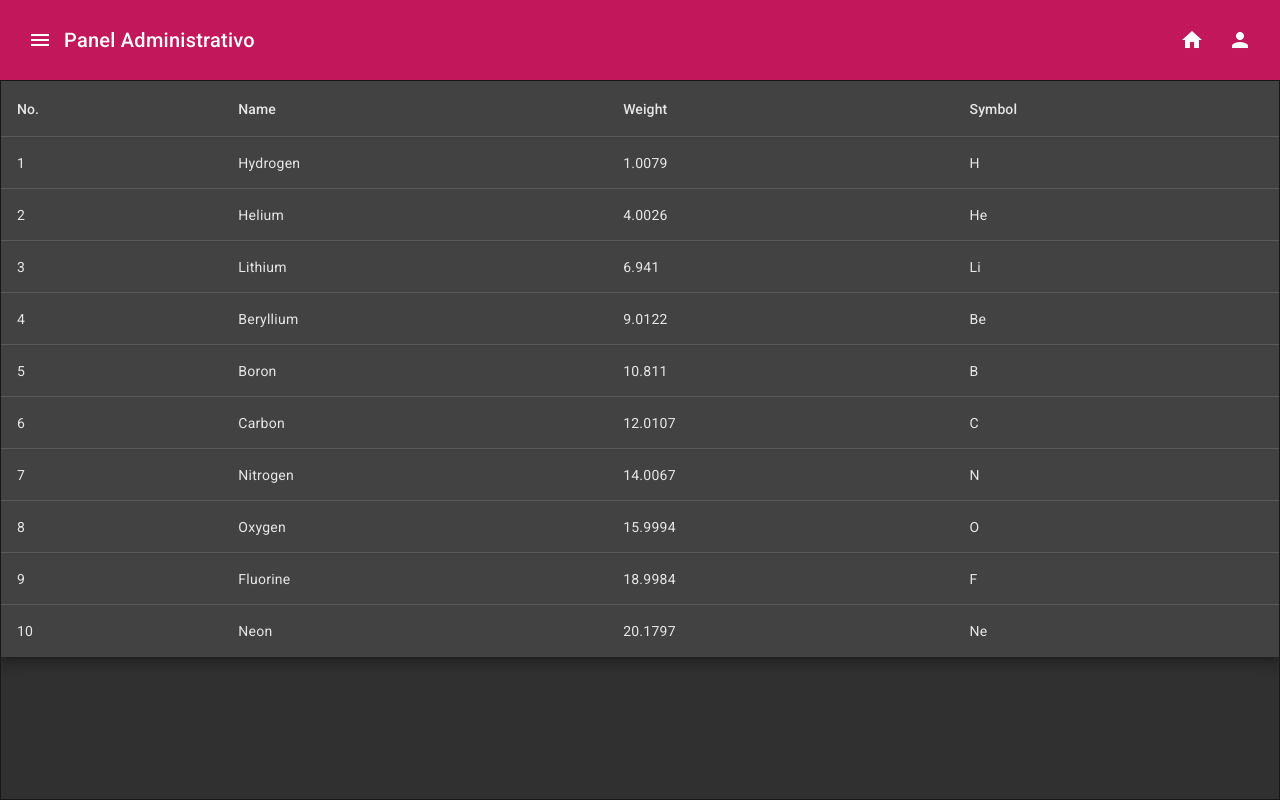
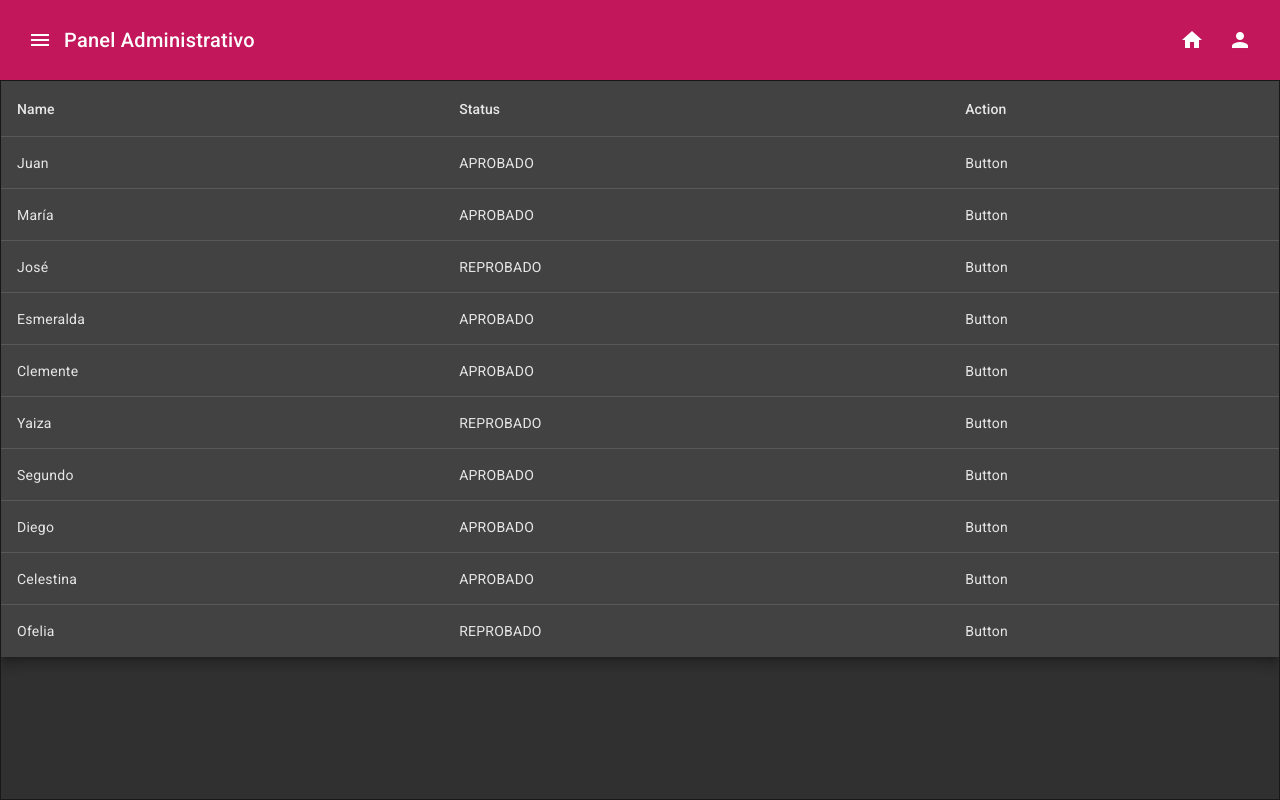
Before and after one commit to sebastianrhsarh/1PF-Riquelme, an Angular app: page /students in a window 1280 px wide. Built offline with nearby package versions, Linux system fonts and the light colour scheme.

Commit message:
add constant and interface

```diff
--- /dev/null
+++ b/src/app/constants/constant.ts
@@ -0,0 +1,14 @@
+import { PeriodicElement } from "../interface/students";
+
+export const ELEMENT_DATA: PeriodicElement[] = [
+  {name: 'Juan', lastName: "Menendez",  status: true, action: 'Button'},
+  {name: 'María', lastName: "Bonilla", status: true, action: 'Button'},
+  {name: 'José', lastName: "Palacios", status: false, action: 'Button'},
+  {name: 'Esmeralda', lastName: "Bustamante", status: true, action: 'Button'},
+  {name: 'Clemente', lastName: "Alamo", status: true, action: 'Button'},
+  {name: 'Yaiza', lastName: "Arce", status: false, action: 'Button'},
+  {name: 'Segundo', lastName: "Zamora", status: true, action: 'Button'},
+  {name: 'Diego', lastName: "Gamero", status: true, action: 'Button'},
+  {name: 'Celestina', lastName: "Nieves", status: true, action: 'Button'},
+  {name: 'Ofelia', lastName: "Hurtado", status: false, action: 'Button'},
+];
--- /dev/null
+++ b/src/app/interface/students.ts
@@ -0,0 +1,6 @@
+export interface PeriodicElement {
+  name: string;
+  lastName: string;
+  status: boolean;
+  action: string;
+}
--- a/src/app/pages/students/students.component.html
+++ b/src/app/pages/students/students.component.html
@@ -2,12 +2,6 @@
 
   <!--- Note that these columns can be defined in any order.
         The actual rendered columns are set as a property on the row definition" -->
-
-  <!-- Position Column -->
-  <ng-container matColumnDef="position">
-    <th mat-header-cell *matHeaderCellDef> No. </th>
-    <td mat-cell *matCellDef="let element"> {{element.position}} </td>
-  </ng-container>
 
   <!-- Name Column -->
   <ng-container matColumnDef="name">
@@ -15,16 +9,16 @@
     <td mat-cell *matCellDef="let element"> {{element.name}} </td>
   </ng-container>
 
-  <!-- Weight Column -->
-  <ng-container matColumnDef="weight">
-    <th mat-header-cell *matHeaderCellDef> Weight </th>
-    <td mat-cell *matCellDef="let element"> {{element.weight}} </td>
+  <!-- Status Column -->
+  <ng-container matColumnDef="status">
+    <th mat-header-cell *matHeaderCellDef> Status </th>
+    <td mat-cell *matCellDef="let element"> {{element.status ? "APROBADO" : "REPROBADO"}} </td>
   </ng-container>
 
-  <!-- Symbol Column -->
-  <ng-container matColumnDef="symbol">
-    <th mat-header-cell *matHeaderCellDef> Symbol </th>
-    <td mat-cell *matCellDef="let element"> {{element.symbol}} </td>
+  <!-- Action Column -->
+  <ng-container matColumnDef="action">
+    <th mat-header-cell *matHeaderCellDef> Action </th>
+    <td mat-cell *matCellDef="let element"> {{element.action}} </td>
   </ng-container>
 
   <tr mat-header-row *matHeaderRowDef="displayedColumns"></tr>
--- a/src/app/pages/students/students.component.ts
+++ b/src/app/pages/students/students.component.ts
@@ -1,24 +1,5 @@
 import { Component } from '@angular/core';
-
-export interface PeriodicElement {
-  name: string;
-  position: number;
-  weight: number;
-  symbol: string;
-}
-
-const ELEMENT_DATA: PeriodicElement[] = [
-  {position: 1, name: 'Hydrogen', weight: 1.0079, symbol: 'H'},
-  {position: 2, name: 'Helium', weight: 4.0026, symbol: 'He'},
-  {position: 3, name: 'Lithium', weight: 6.941, symbol: 'Li'},
-  {position: 4, name: 'Beryllium', weight: 9.0122, symbol: 'Be'},
-  {position: 5, name: 'Boron', weight: 10.811, symbol: 'B'},
-  {position: 6, name: 'Carbon', weight: 12.0107, symbol: 'C'},
-  {position: 7, name: 'Nitrogen', weight: 14.0067, symbol: 'N'},
-  {position: 8, name: 'Oxygen', weight: 15.9994, symbol: 'O'},
-  {position: 9, name: 'Fluorine', weight: 18.9984, symbol: 'F'},
-  {position: 10, name: 'Neon', weight: 20.1797, symbol: 'Ne'},
-];
+import { ELEMENT_DATA } from 'src/app/constants/constant';
 
 @Component({
   selector: 'app-students',
@@ -26,6 +7,6 @@ const ELEMENT_DATA: PeriodicElement[] = [
   styleUrls: ['./students.component.scss']
 })
 export class StudentsComponent {
-  displayedColumns: string[] = ['position', 'name', 'weight', 'symbol'];
+  displayedColumns: string[] = ['name', 'status', 'action'];
   dataSource = ELEMENT_DATA;
 }
```
